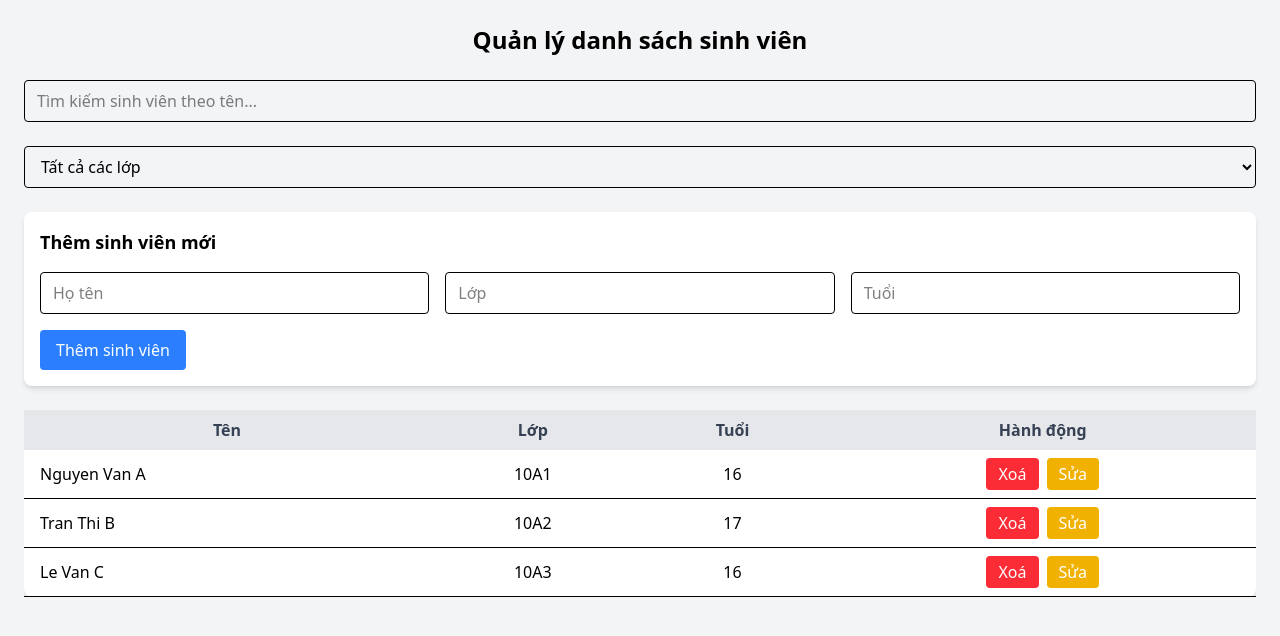
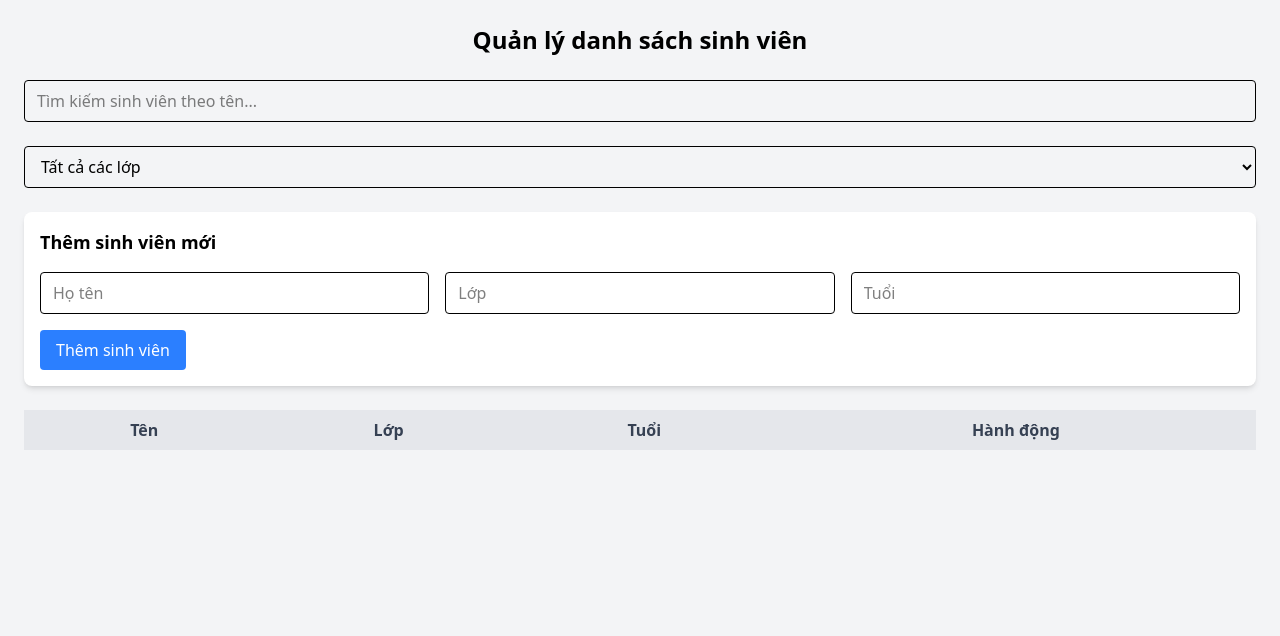
Before and after one commit to LeTanPhong3003/22672071_LeTanPhong_KTTH, a React (Vite) app in the folder my-app/: page / in a window 1280 px wide. Shown: the top 636 px of the page. Built offline with nearby package versions, Linux system fonts and the light colour scheme.

Commit message:
feat: lưu danh sách sinh viên vào localStorage

```diff
--- a/my-app/src/App.jsx
+++ b/my-app/src/App.jsx
@@ -1,12 +1,8 @@
-import { useState } from 'react';
+import { useState, useEffect } from 'react';
 
 function App() {
   // Danh sách sinh viên mẫu
-  const [students, setStudents] = useState([
-    { id: 1, name: 'Nguyen Van A', class: '10A1', age: 16 },
-    { id: 2, name: 'Tran Thi B', class: '10A2', age: 17 },
-    { id: 3, name: 'Le Van C', class: '10A3', age: 16 },
-  ]);
+  const [students, setStudents] = useState([]);
 
   // State để lưu thông tin sinh viên mới
   const [newStudent, setNewStudent] = useState({ name: '', class: '', age: '' });
@@ -19,6 +15,20 @@
 
   // State để lưu lớp được chọn
   const [selectedClass, setSelectedClass] = useState('');
+
+  // Tải danh sách sinh viên từ localStorage khi ứng dụng khởi động
+  useEffect(() => {
+    const storedStudents = localStorage.getItem('students');
+    if (storedStudents) {
+      setStudents(JSON.parse(storedStudents));
+    }
+  }, []);
+
+  // Lưu danh sách sinh viên vào localStorage mỗi khi danh sách thay đổi
+  useEffect(() => {
+    console.log('Danh sách sinh viên được lưu:', students);
+    localStorage.setItem('students', JSON.stringify(students));
+  }, [students]);
 
   // Hàm xử lý thêm sinh viên
   const handleAddStudent = () => {
```
Also changed, not shown: 1 other file (tests, documents, lock files or other folders).
